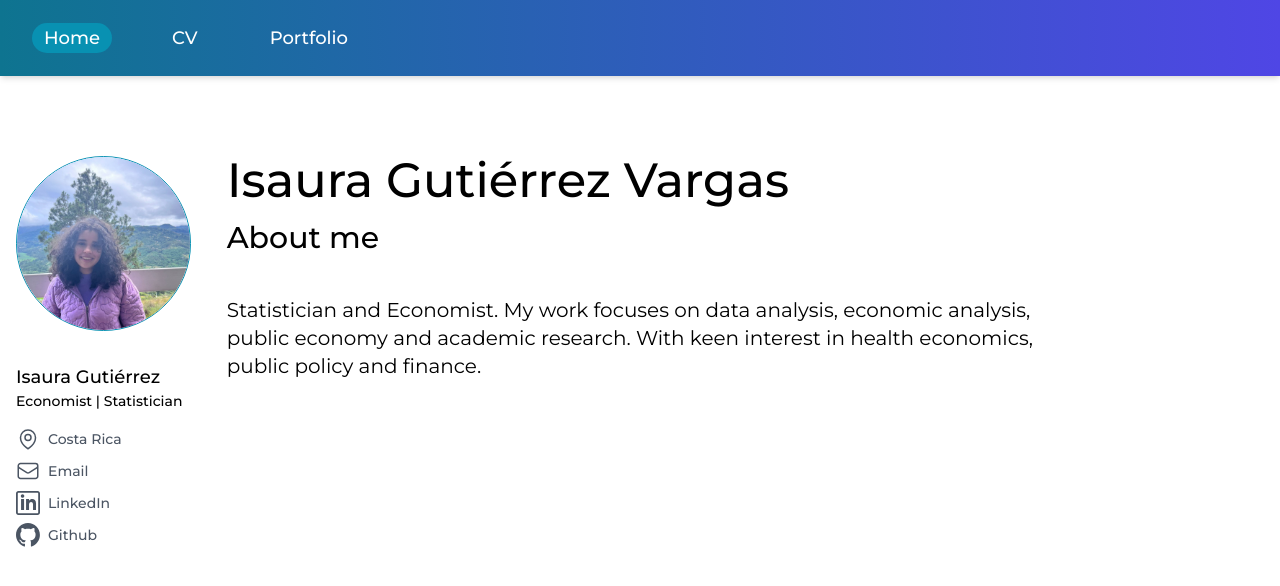
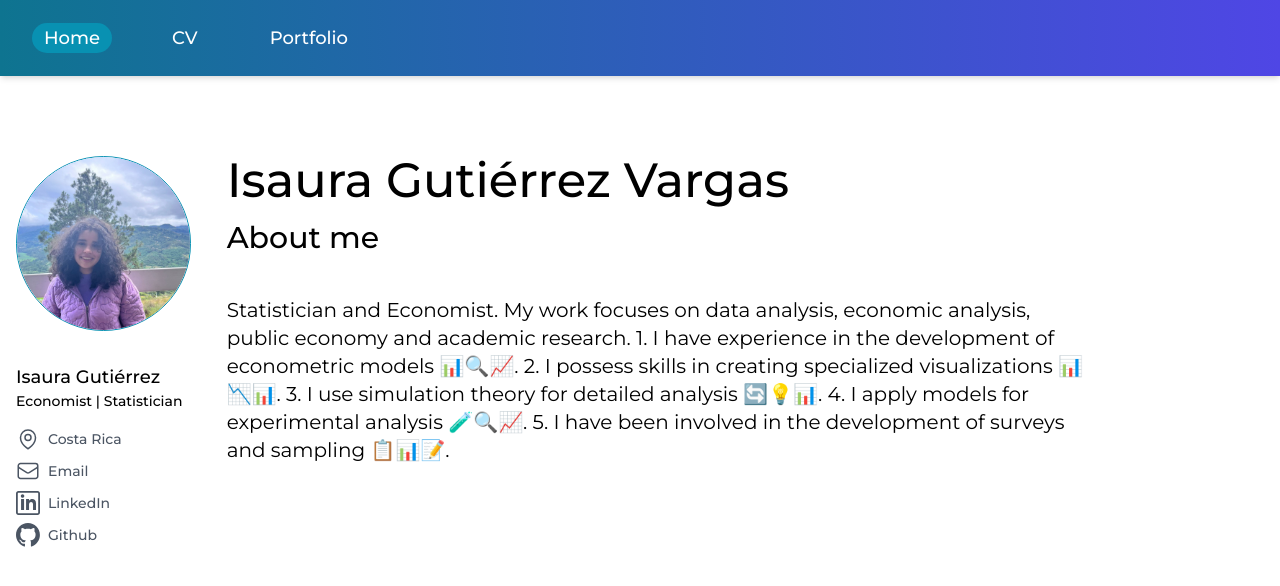
Before and after one commit to Isaura234/Isaura234.github.io, a Next.js app: page / in a window 1280 px wide. Shown: the top 586 px of the page. Built offline with nearby package versions, Linux system fonts and the light colour scheme.

Commit message:
Update page.js

```diff
--- a/src/app/page.js
+++ b/src/app/page.js
@@ -4,7 +4,16 @@ export default function Home() {
       <h1 className="text-5xl font-medium mb-4">Isaura Gutiérrez Vargas</h1>
       <h2 className="text-3xl font-medium mb-10">About me</h2>
       <div className="max-w-prose text-xl">
-        <p> Statistician and Economist. My work focuses on data analysis, economic analysis, public economy and academic research. With keen interest in health economics, public policy and finance.</p>
+        <p> Statistician and Economist.
+          My work focuses on data analysis, economic analysis, public economy and academic research.
+
+1. I have experience in the development of econometric models 📊🔍📈.
+2. I possess skills in creating specialized visualizations 📊📉📊.
+3. I use simulation theory for detailed analysis 🔄💡📊.
+
+4. I apply models for experimental analysis 🧪🔍📈.
+
+5. I have been involved in the development of surveys and sampling 📋📊📝.</p>
       </div>
     </div>
   )
```
